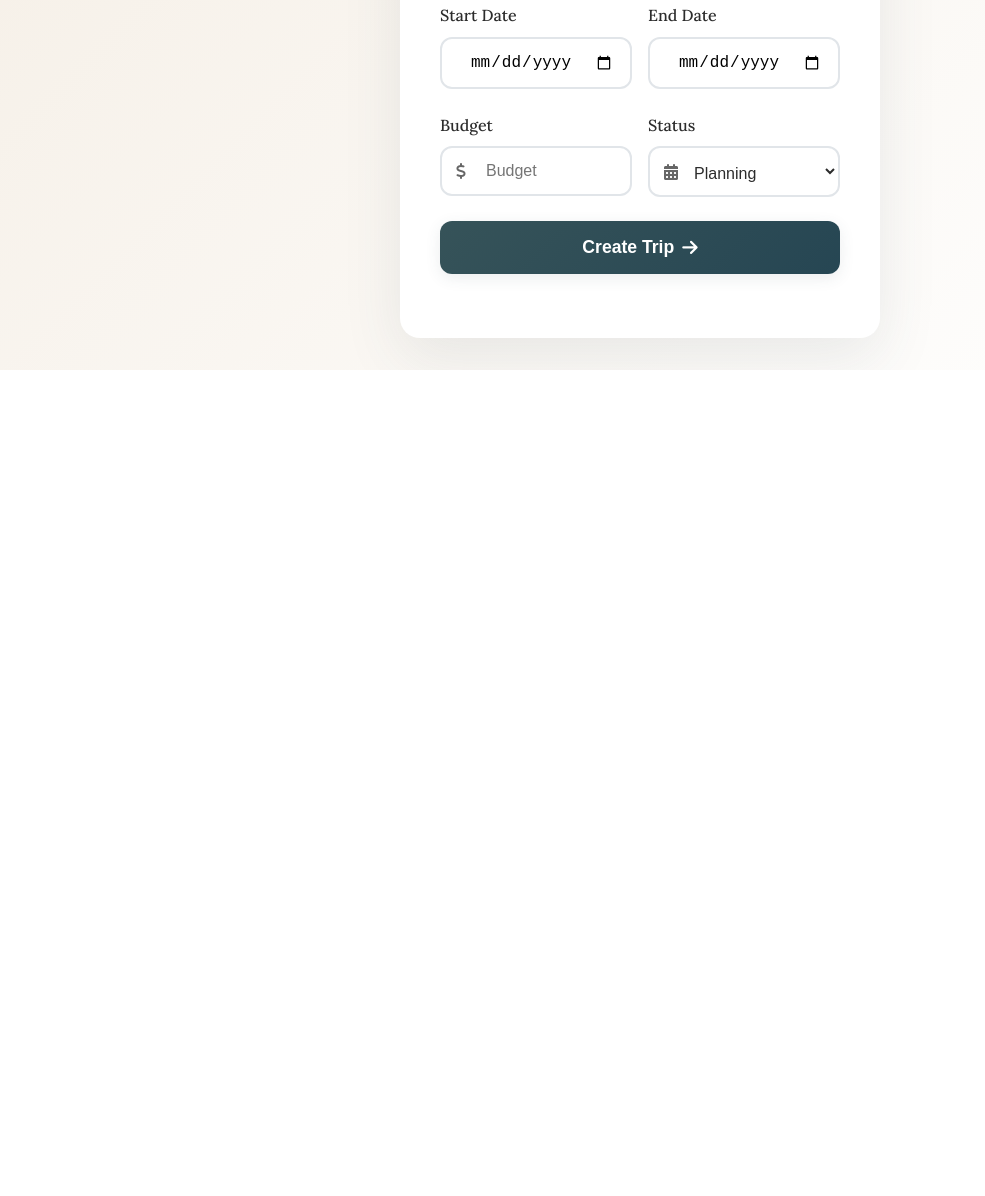
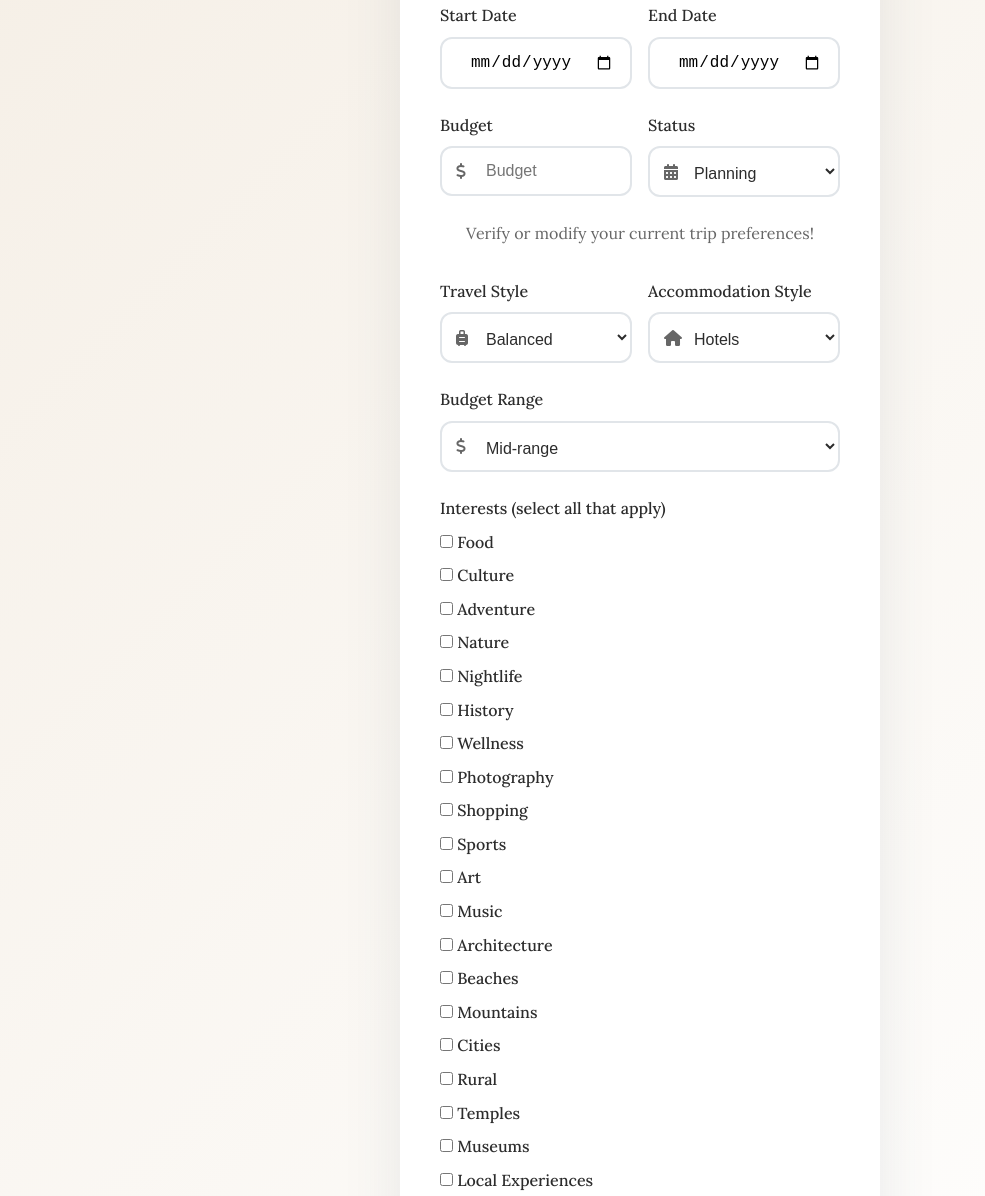
Before and after one commit to CS-546-Group2/travel-buddy-frontend, a website with bundled scripts: page Pages/createtrip.html in a window 1280 px wide. Shown: the part 469-1665 px from the top of the page, without its empty margins (0-985 px from the left). Before the commit the page ends 839 px from the top, so only its background shows below. Built offline with nearby package versions, Linux system fonts and the light colour scheme; sample sign-in values are in the browser's storage.

Commit message:
Added user preference override to trip creation, and implemented loggers

```diff
--- a/JS/createtrip.js
+++ b/JS/createtrip.js
@@ -13,6 +13,29 @@ document.addEventListener('DOMContentLoaded', function() {
 
     const user = JSON.parse(currentUser);
 
+    if (user.travelPreferences.travelStyle) {
+      const travelStyleSelect = document.getElementById('create-travel-style');
+      travelStyleSelect.value = user.travelPreferences.travelStyle;
+    }
+
+    if (user.travelPreferences.accommodationStyle) {
+      const travelAccommodationSelect = document.getElementById('create-accommodation-style');
+      travelAccommodationSelect.value = user.travelPreferences.accommodationStyle;
+    }
+
+    if (user.travelPreferences.budgetRange) {
+      const travelBudgetSelect = document.getElementById('create-budget-range');
+      travelBudgetSelect.value = user.travelPreferences.budgetRange;
+    }
+
+    user.travelPreferences.interests.forEach(interest => {
+      console.log(interest);
+      const checkbox = document.querySelector(`#create-interests input[type="checkbox"][value="${interest}"]`);
+      if (checkbox) {
+        checkbox.checked = true;
+      }
+    });
+
     // Get DOM elements
     const tripForm = document.getElementById('trip-form');
 
@@ -20,16 +43,31 @@ document.addEventListener('DOMContentLoaded', function() {
     tripForm.addEventListener('submit', function(e) {
         e.preventDefault();
 
+        // Get Trip Details
         const tripname = document.getElementById('create-tripname').value;
         const destination = document.getElementById('create-destination').value;
         const startdate = document.getElementById('create-start-date').value;
         const enddate = document.getElementById('create-end-date').value;
+        const status = document.getElementById('create-status').value;
+
+        // Travel Preferences
         const budget = document.getElementById('create-budget').value;
-        const status = document.getElementById('create-status').value;
+        const budgetRange = document.getElementById('create-budget-range').value;
+        const travelStyle = document.getElementById('create-travel-style').value;
+        const accommodationStyle = document.getElementById('create-accommodation-style').value;
+        const interests = Array.from(document.querySelectorAll('#create-interests input[type="checkbox"]:checked')).map(cb => cb.value);
 
         // Basic validation
         if (!tripname || !destination || !startdate || !enddate || !budget || !status) {
-        showMessage('Please fill in all fields', 'error');
+          logger.warn("Trip creation failed - invalid dates", {
+            tripname,
+            destination,
+            startdate,
+            enddate,
+            budget,
+            status
+          });
+
         return;
         }
 
@@ -37,14 +75,27 @@ document.addEventListener('DOMContentLoaded', function() {
         const end = new Date(enddate);
 
         if (start >= end) {
-        showMessage('End date must be after start date', 'error');
+          logger.warn("Trip creation failed - invalid dates", {
+            startdate,
+            enddate,
+          });
         }
 
         if (start < new Date()) {
-        showMessage('Start date cannot be in the past', 'error');
+          logger.warn("Trip creation failed - past start date", {
+            startdate,
+          });
         }
 
-        showMessage('Creating your trip...', 'info');
+        logger.info('Creating new trip...', {
+            tripname,
+            destination,
+            startdate,
+            enddate,
+            budget,
+            status,
+            preferences
+        });
 
         // Call backend signup endpoint
         fetch(`${appConfig.API_BASE}/trips/`, {
@@ -59,7 +110,12 @@ document.addEventListener('DOMContentLoaded', function() {
             duration: Math.ceil((end - start) / (1000 * 60 * 60 * 24)),
             budget: budget,
             status: status,
-            preferences: user.travelPreferences
+            preferences: {
+              travelStyle,
+              interests,
+              budgetRange,
+              accommodationStyle
+            }
         })
         })
         .then(res => {
@@ -71,7 +127,7 @@ document.addEventListener('DOMContentLoaded', function() {
         return res.json();
         })
         .then(data => {
-        showMessage('Trip created successfully! View your trip on the dashboard!', 'success');
+        logger.info('Trip created successfully! View your trip on the dashboard!');
         // Redirect to dashboard
         setTimeout(() => {
             window.location.href = './dashboard.html#trips';
@@ -79,7 +135,7 @@ document.addEventListener('DOMContentLoaded', function() {
         })
         .catch(err => {
         console.error('Trip creation error:', err);
-        showMessage('Trip creation failed: ' + err.message, 'error');
+        logger.error('Trip creation error:', err);
         });
     });
 });
--- a/Pages/createtrip.html
+++ b/Pages/createtrip.html
@@ -48,7 +48,7 @@
           <form class="trip-form" id="trip-form">
             <div class="form-header">
               <h2>Create A Trip</h2>
-              <p>Begin or expand your travelling catalog! </p>
+              <p>Begin or expand your traveling catalog! </p>
             </div>
             <div class="form-group">
               <label for="create-tripname">Trip Name</label>
@@ -80,6 +80,7 @@
               </div>
             </div>
             <div class="form-row">
+
                 <div class="form-group">
                   <label for="create-budget">Budget</label>
                   <div class="input-wrapper">
@@ -87,6 +88,7 @@
                     <input type="number" id="create-budget" name="budget" min="0" required placeholder="Budget">
                   </div>
                 </div>
+
 
                 <div class="form-group">
                   <label for="create-status">Status</label>
@@ -102,7 +104,76 @@
                   </div>
                 </div>
           </div>
+          <div class="form-header">
 
+              <p>Verify or modify your current trip preferences! </p>
+          </div>
+            <!-- Travel Preferences Questionnaire -->
+          <div class="form-row">
+            <div class="form-group">
+                  <label for="create-travel-style">Travel Style </label>
+                  <div class="input-wrapper">
+                    <i class="fas fa-suitcase-rolling input-icon"></i>
+                    <select id="create-travel-style" class="statusInput" name="travel-style" required>
+                      <option value="balanced">Balanced</option>
+                      <option value="relaxed">Relaxed</option>
+                      <option value="fast-paced">Fast-paced</option>
+                      <option value="adventure">Adventure</option>
+                    </select>
+                  </div>
+              </div>
+              <div class="form-group">
+                  <label for="create-accommodation-style">Accommodation Style </label>
+                  <div class="input-wrapper">
+                    <i class="fas fa-home input-icon"></i>
+                    <select id="create-accommodation-style" class="statusInput" name="accommodation-style" required>
+                      <option value="hotels">Hotels</option>
+                      <option value="hostels">Hostels</option>
+                      <option value="vacation-rentals">Vacation Rentals</option>
+                      <option value="eco-lodges">Eco-lodges</option>
+                      <option value="camping">Camping</option>
+                      <option value="luxury-resorts">Luxury Resorts</option>
+                    </select>
+                  </div>
+              </div>
+          </div>
+
+          <div class="form-group">
+            <label for="create-budget-range">Budget Range </label>
+            <div class="input-wrapper">
+              <i class="fas fa-dollar-sign input-icon"></i>
+              <select id="create-budget-range" class="statusInput" name="budget-range" required>
+                <option value="mid-range">Mid-range</option>
+                <option value="budget">Budget</option>
+                <option value="luxury">Luxury</option>
+              </select>
+            </div>
+          </div>
+          <div class="form-group">
+            <label>Interests (select all that apply)</label>
+            <div class="checkbox-group" id="create-interests">
+              <label><input type="checkbox" value="food"> Food</label>
+              <label><input type="checkbox" value="culture"> Culture</label>
+              <label><input type="checkbox" value="adventure"> Adventure</label>
+              <label><input type="checkbox" value="nature"> Nature</label>
+              <label><input type="checkbox" value="nightlife"> Nightlife</label>
+              <label><input type="checkbox" value="history"> History</label>
+              <label><input type="checkbox" value="wellness"> Wellness</label>
+              <label><input type="checkbox" value="photography"> Photography</label>
+              <label><input type="checkbox" value="shopping"> Shopping</label>
+              <label><input type="checkbox" value="sports"> Sports</label>
+              <label><input type="checkbox" value="art"> Art</label>
+              <label><input type="checkbox" value="music"> Music</label>
+              <label><input type="checkbox" value="architecture"> Architecture</label>
+              <label><input type="checkbox" value="beaches"> Beaches</label>
+              <label><input type="checkbox" value="mountains"> Mountains</label>
+              <label><input type="checkbox" value="cities"> Cities</label>
+              <label><input type="checkbox" value="rural"> Rural</label>
+              <label><input type="checkbox" value="temples"> Temples</label>
+              <label><input type="checkbox" value="museums"> Museums</label>
+              <label><input type="checkbox" value="local-experiences"> Local Experiences</label>
+            </div>
+          </div>
           <button type="submit" class="auth-btn">
             <span>Create Trip</span>
             <i class="fas fa-arrow-right"></i>
```
Lines whose indentation alone changed are shown as unchanged.
